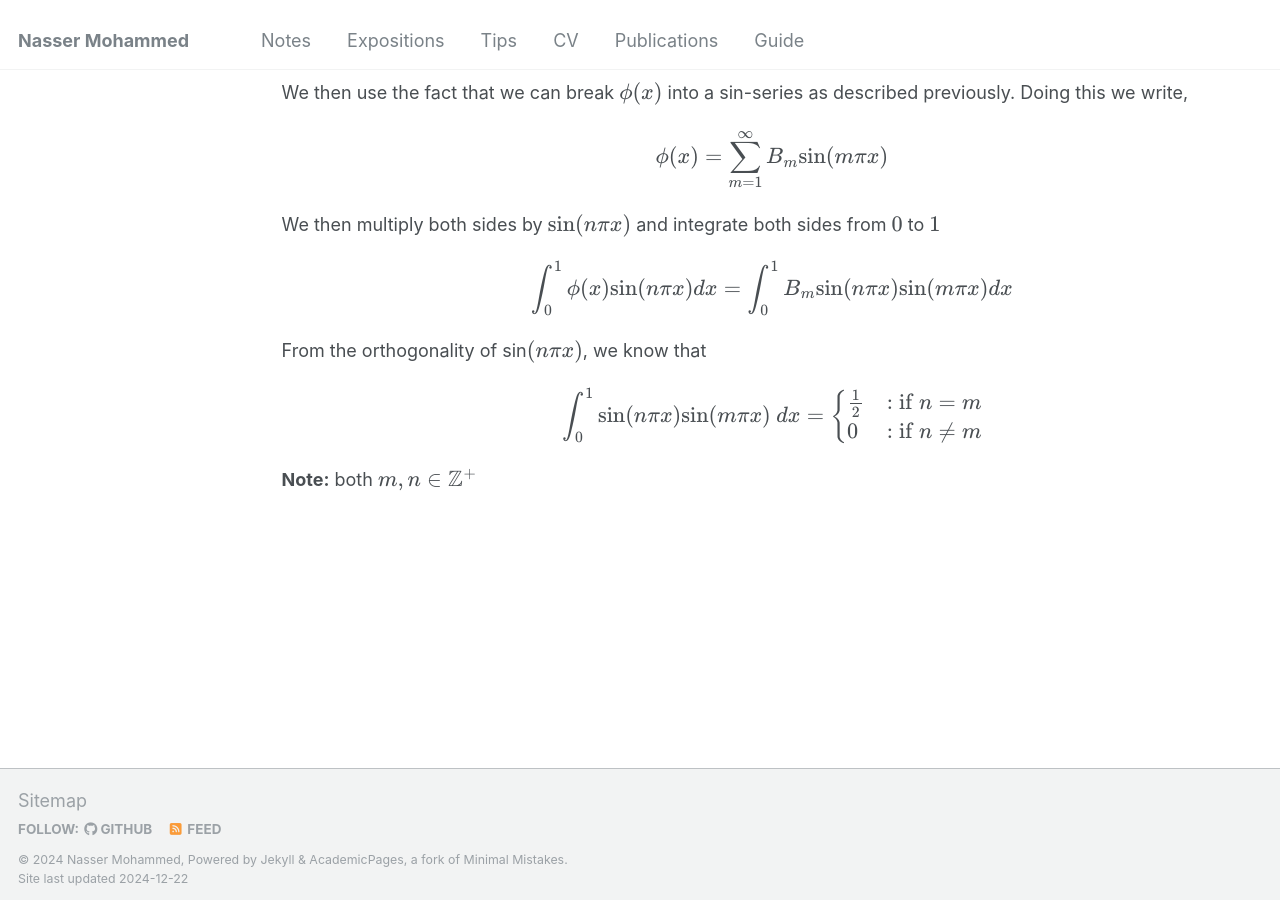
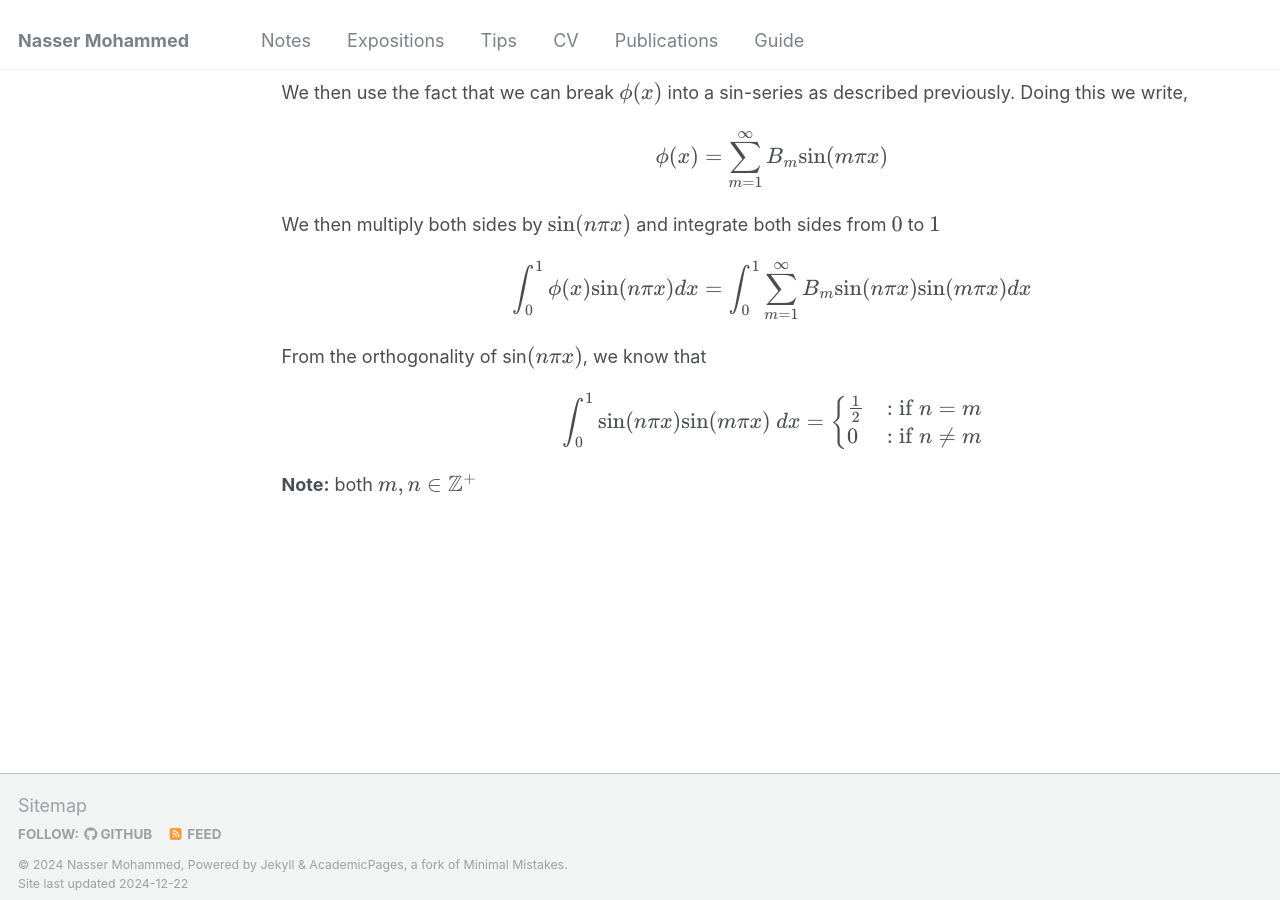
Before and after one commit to Nasser-Mohammed/Nasser-Mohammed.github.io, a Jekyll site: the page built from _pages/notes/pde/heatequation.md, in a window 1280 px wide and 900 px high, scrolled down 7856 px. Built offline with Jekyll 4.4.1, drawn with Linux system fonts in a browser that asks for light colours.

Commit message:
Update heatequation.md

```diff
--- a/_pages/notes/pde/heatequation.md
+++ b/_pages/notes/pde/heatequation.md
@@ -91,7 +91,7 @@
 \\[\sum_{n = 1}^{\infty}u_n(x,0) = \phi(x)\\]
 We then use the fact that we can break \\(\phi(x)\\) into a sin-series as described previously. Doing this we write, \\[\phi(x) = \sum_{m = 1}^{\infty}B_m\text{sin}(m\pi x)\\]
 We then multiply both sides by \\(\text{sin}(n\pi x)\\) and integrate both sides from \\(0\\) to \\(1\\)
-\\[\int_0^1 \phi(x)\text{sin}(n\pi x)dx = \int_0^1B_m\text{sin}(n\pi x)\text{sin}(m\pi x)dx\\]
+\\[\int_0^1 \phi(x)\text{sin}(n\pi x)dx = \int_0^1\sum_{m = 1}^{\infty}B_m\text{sin}(n\pi x)\text{sin}(m\pi x)dx\\]
 From the orthogonality of sin\\((n\pi x)\\), we know that
 <div style="text-align: center;">
 $$
```
